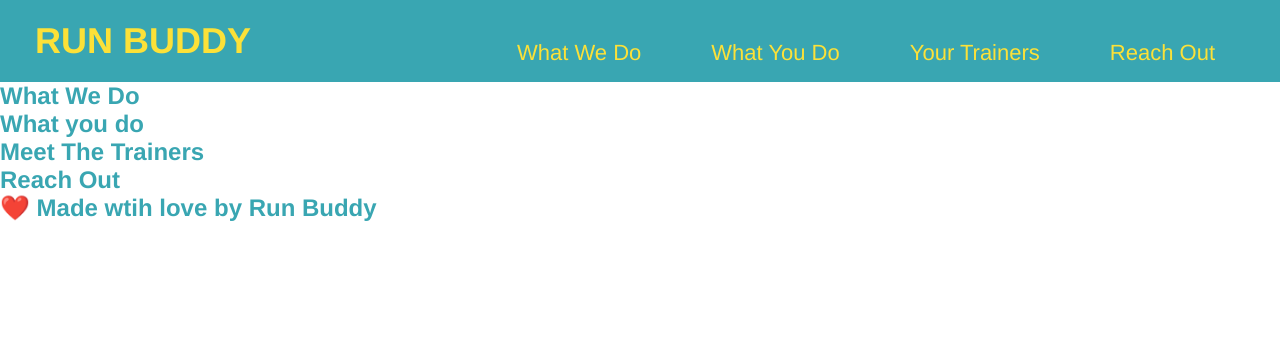
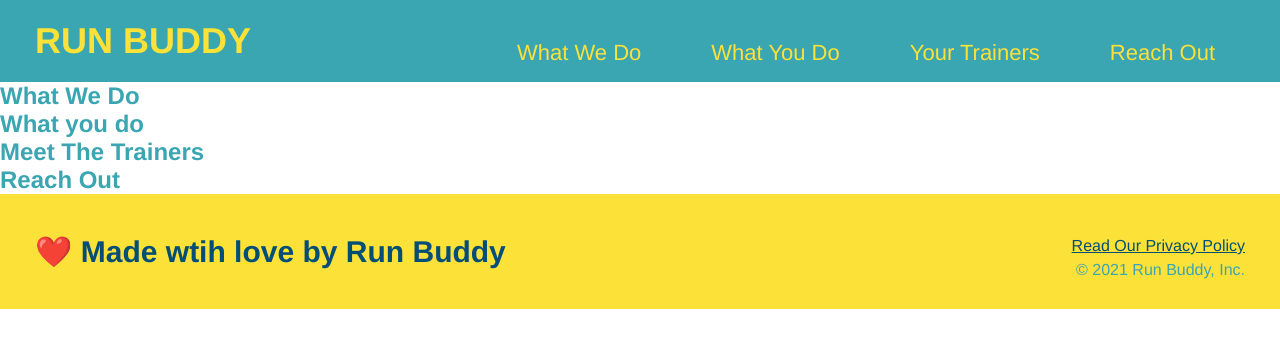
Before and after one commit to Jsalas603/run-buddy, a plain HTML site: page index.html in a window 1280 px wide. Drawn offline with Linux system fonts and the light colour scheme.

Commit message:
style footer and header

```diff
--- a/assets/css/style.css
+++ b/assets/css/style.css
@@ -1,6 +1,7 @@
 * {
     margin: 0;
     padding: 0;
+    box-sizing: border-box;
 }
 body {
     /* more on this crazy alphanumerical value in a minute! */
@@ -41,3 +42,26 @@ header nav ul li a {
     font-weight: lighter;
     font-size: 22px;
 }
+
+footer {
+    background: #fce138;
+    width: 100%;
+    padding: 40px 35px;
+}
+
+footer h2 {
+    display: inline;
+    color: #024e76;
+    font-size: 30px;
+    margin: 0;
+}
+
+footer div {
+    float: right;
+    line-height: 1.5;
+    text-align: right;
+}
+
+footer a {
+    color: #024e76;
+}
--- a/index.html
+++ b/index.html
@@ -52,6 +52,10 @@
 <!-- footer -->
 <footer>
     <h2>❤️ Made wtih love by Run Buddy</h2>
+    <div>
+        <a href="#">Read Our Privacy Policy</a><br />
+        &copy; 2021 Run Buddy, Inc.
+        </div>
 
 </body>
 
```
